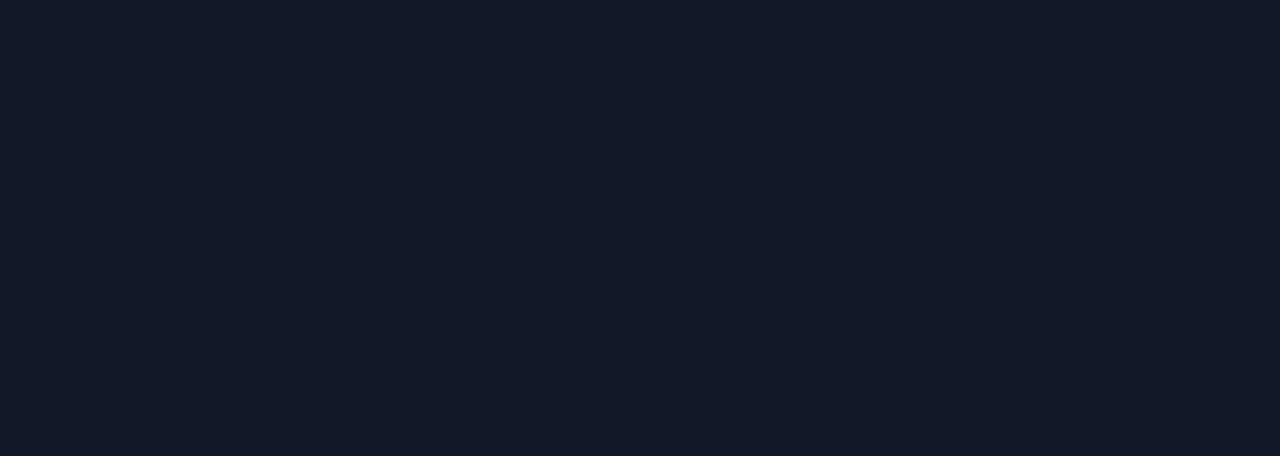
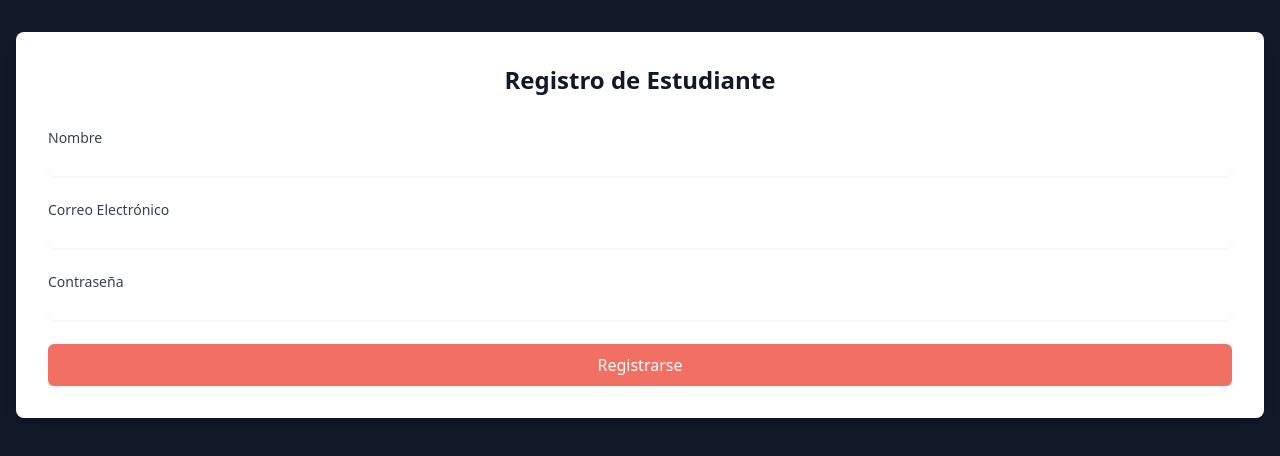
Before and after one commit to Savitar-99/PRUEBASSTUDENTCONNECT, a React (Vite) app: page /register-student in a window 1280 px wide. Before the commit this address had no page. Shown: the top 456 px of the page. Built offline with nearby package versions, Linux system fonts and the light colour scheme.

Commit message:
registro estudiante

```diff
--- a/src/App.tsx
+++ b/src/App.tsx
@@ -1,6 +1,7 @@
 import React from 'react';
 import { BrowserRouter as Router, Routes, Route } from 'react-router-dom';
 import { LoginForm } from './components/auth/LoginForm';
+import { RegisterStudent } from './components/auth/RegisterStudent';
 import { StudentDashboard } from './components/dashboard/StudentDashboard';
 import { TeacherDashboard } from './components/dashboard/TeacherDashboard';
 
@@ -20,6 +21,7 @@ function App() {
                 </div>
               </div>
             } />
+            <Route path="/register-student" element={<RegisterStudent />} />
             <Route path="/student-dashboard" element={<StudentDashboard />} />
             <Route path="/teacher-dashboard" element={<TeacherDashboard />} />
           </Routes>
--- a/src/components/auth/LoginForm.tsx
+++ b/src/components/auth/LoginForm.tsx
@@ -28,15 +28,14 @@ export function LoginForm() {
   };
 
   return (
-    <div className="w-full p-8 bg-white rounded-lg shadow-lg ">
+    <div className="w-full p-8 bg-white rounded-lg shadow-lg">
       <div className="flex flex-col items-center mb-8">
-      <img
-                  src="/assets/logo.png"
-                  alt="Logo de StudentConnect"
-                  className="w-32 h-auto"
-                />
+        <img
+          src="/assets/logo.png"
+          alt="Logo de StudentConnect"
+          className="w-32 h-auto"
+        />
         <h2 className="text-2xl font-bold text-gray-900">Iniciar Sesión</h2>
-
       </div>
 
       <form onSubmit={handleSubmit} className="space-y-6">
@@ -73,6 +72,18 @@ export function LoginForm() {
           Iniciar Sesión
         </button>
       </form>
+
+      <div className="mt-4 text-center">
+        <p className="text-sm text-gray-600">
+          ¿No tienes una cuenta?{' '}
+          <a
+            href="/register-student"
+            className="text-[#F26F63] hover:text-[#e25d51] font-medium"
+          >
+            Regístrate como estudiante
+          </a>
+        </p>
+      </div>
     </div>
   );
 }
--- /dev/null
+++ b/src/components/auth/RegisterStudent.tsx
@@ -0,0 +1,72 @@
+import React, { useState } from 'react';
+import { useNavigate } from 'react-router-dom';
+
+export function RegisterStudent() {
+  const [email, setEmail] = useState('');
+  const [password, setPassword] = useState('');
+  const [name, setName] = useState('');
+  const navigate = useNavigate();
+
+  const handleSubmit = (e: React.FormEvent) => {
+    e.preventDefault();
+    // En una implementación real, aquí iría la lógica de registro
+    console.log('Registrando estudiante:', { email, password, name });
+    navigate('/student-dashboard');
+  };
+
+  return (
+    <div className="w-full p-8 bg-white rounded-lg shadow-lg">
+      <div className="flex flex-col items-center mb-8">
+        <h2 className="text-2xl font-bold text-gray-900">Registro de Estudiante</h2>
+      </div>
+
+      <form onSubmit={handleSubmit} className="space-y-6">
+        <div>
+          <label className="block text-sm font-medium text-gray-700">
+            Nombre
+          </label>
+          <input
+            type="text"
+            value={name}
+            onChange={(e) => setName(e.target.value)}
+            className="mt-1 block w-full rounded-md border-gray-300 shadow-sm focus:border-[#F26F63] focus:ring focus:ring-[#F26F63] focus:ring-opacity-50"
+            required
+          />
+        </div>
+
+        <div>
+          <label className="block text-sm font-medium text-gray-700">
+            Correo Electrónico
+          </label>
+          <input
+            type="email"
+            value={email}
+            onChange={(e) => setEmail(e.target.value)}
+            className="mt-1 block w-full rounded-md border-gray-300 shadow-sm focus:border-[#F26F63] focus:ring focus:ring-[#F26F63] focus:ring-opacity-50"
+            required
+          />
+        </div>
+
+        <div>
+          <label className="block text-sm font-medium text-gray-700">
+            Contraseña
+          </label>
+          <input
+            type="password"
+            value={password}
+            onChange={(e) => setPassword(e.target.value)}
+            className="mt-1 block w-full rounded-md border-gray-300 shadow-sm focus:border-[#F26F63] focus:ring focus:ring-[#F26F63] focus:ring-opacity-50"
+            required
+          />
+        </div>
+
+        <button
+          type="submit"
+          className="w-full py-2 px-4 border border-transparent rounded-md shadow-sm text-white bg-[#F26F63] hover:bg-[#e25d51] focus:outline-none focus:ring-2 focus:ring-offset-2 focus:ring-[#F26F63]"
+        >
+          Registrarse
+        </button>
+      </form>
+    </div>
+  );
+}
```
